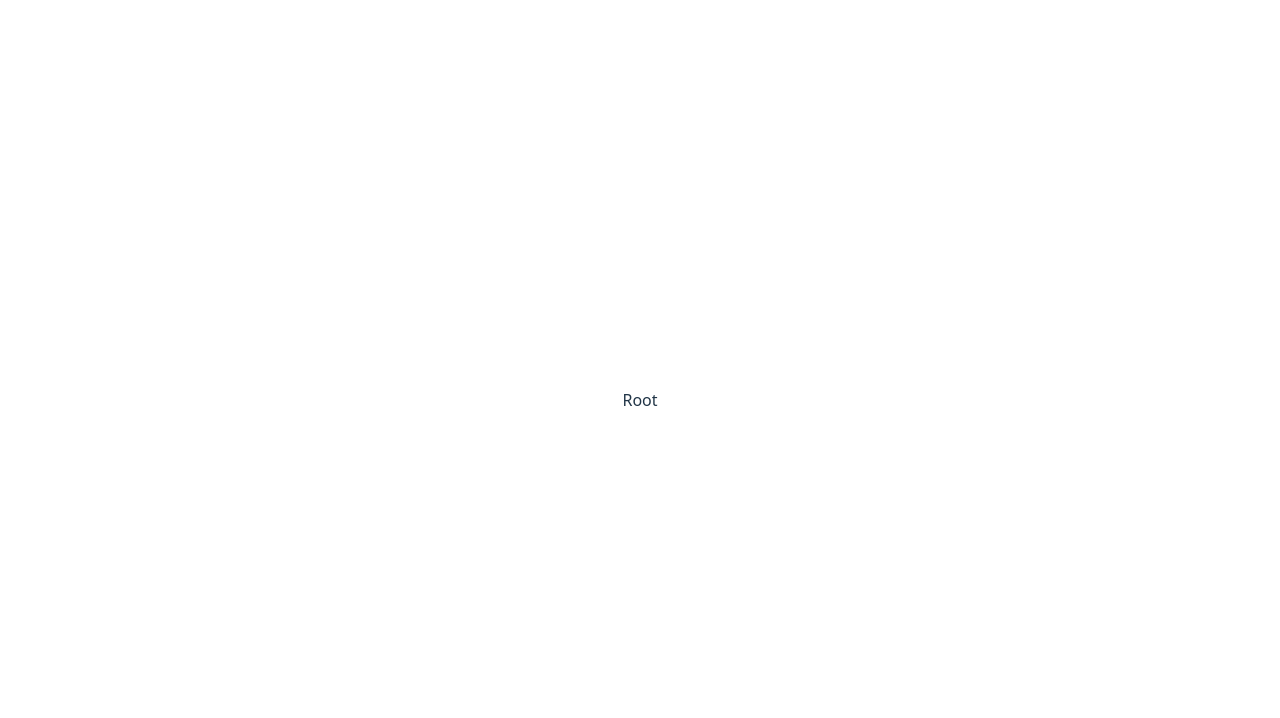
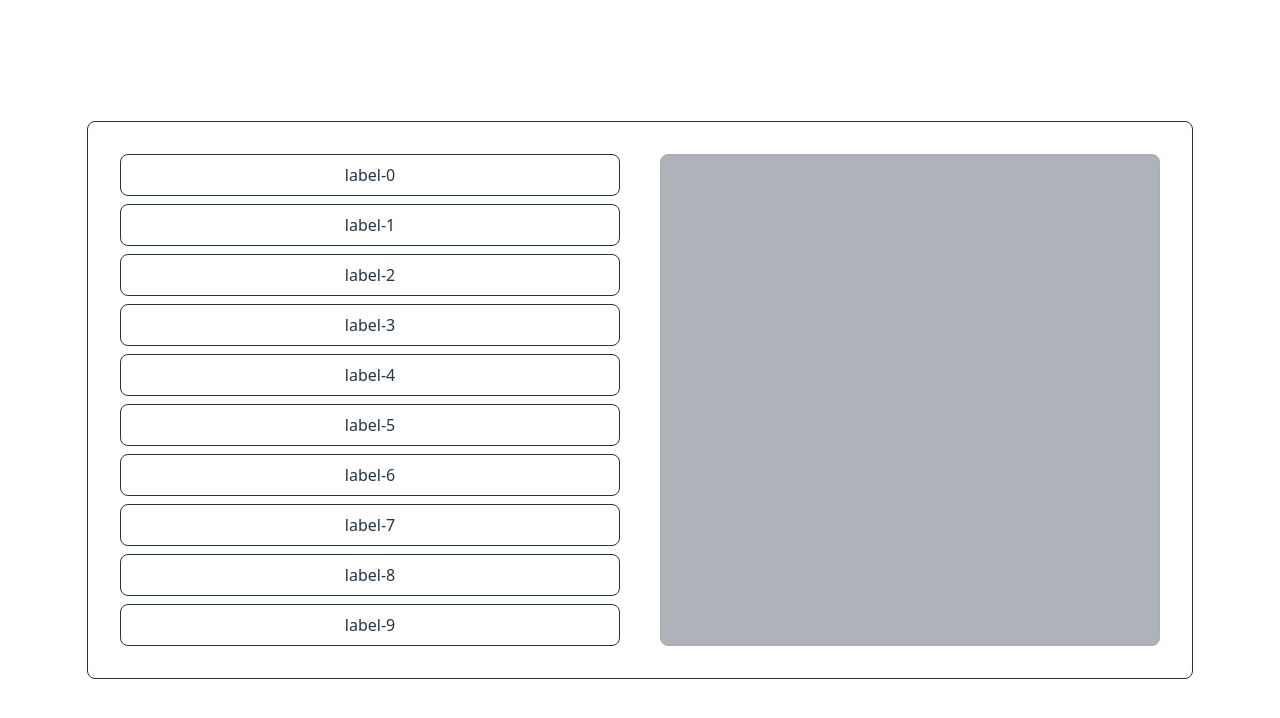
Before and after one commit to ShSato4JPN/sandbox-dnd, a React (Vite) app: page / in a window 1280 px wide. Shown: the top 718 px of the page. Built offline with nearby package versions, Linux system fonts and the light colour scheme.

Commit message:
feat: some components

```diff
--- a/package.json
+++ b/package.json
@@ -17,7 +17,8 @@
     "clsx": "^2.1.1",
     "react": "^19.1.0",
     "react-dom": "^19.1.0",
-    "tailwindcss": "^4.1.11"
+    "tailwindcss": "^4.1.11",
+    "uuid": "^11.1.0"
   },
   "devDependencies": {
     "@eslint/js": "^9.30.1",
--- a/src/components/sample-06/Root.tsx
+++ b/src/components/sample-06/Root.tsx
@@ -1,3 +1,26 @@
+import DndProvider from "./provider/dnd";
+import { createMenu } from "./util/create-menu";
+
 export default function Root() {
-  return <div>Root</div>;
+  const menus = createMenu(10);
+
+  return (
+    <DndProvider>
+      <div className="grid grid-cols-2 gap-10 border-1 p-8 rounded-lg">
+        <div>
+          <ul className="flex flex-col gap-2">
+            {menus.map((menu) => (
+              <li
+                className="border-1 rounded-lg p-2 cursor-pointer hover:border-red-500"
+                key={menu.id}
+              >
+                {menu.label}
+              </li>
+            ))}
+          </ul>
+        </div>
+        <div className="border-1 rounded-lg min-w-[500px] bg-gray-700 opacity-40" />
+      </div>
+    </DndProvider>
+  );
 }
--- /dev/null
+++ b/src/components/sample-06/provider/dnd.tsx
@@ -0,0 +1,10 @@
+import { DndContext } from "@dnd-kit/core";
+import type { ReactNode } from "react";
+
+type DndProviderProps = {
+  children: ReactNode;
+};
+
+export default function DndProvider({ children }: DndProviderProps) {
+  return <DndContext>{children}</DndContext>;
+}
--- /dev/null
+++ b/src/components/sample-06/util/create-menu.tsx
@@ -0,0 +1,8 @@
+import { v4 } from "uuid";
+
+export const createMenu = (size: number) => {
+  return Array.from({ length: size }).map((_, i) => ({
+    id: v4(),
+    label: `label-${i}`,
+  }));
+};
```
Also changed, not shown: 1 other file (tests, documents, lock files or other folders).
